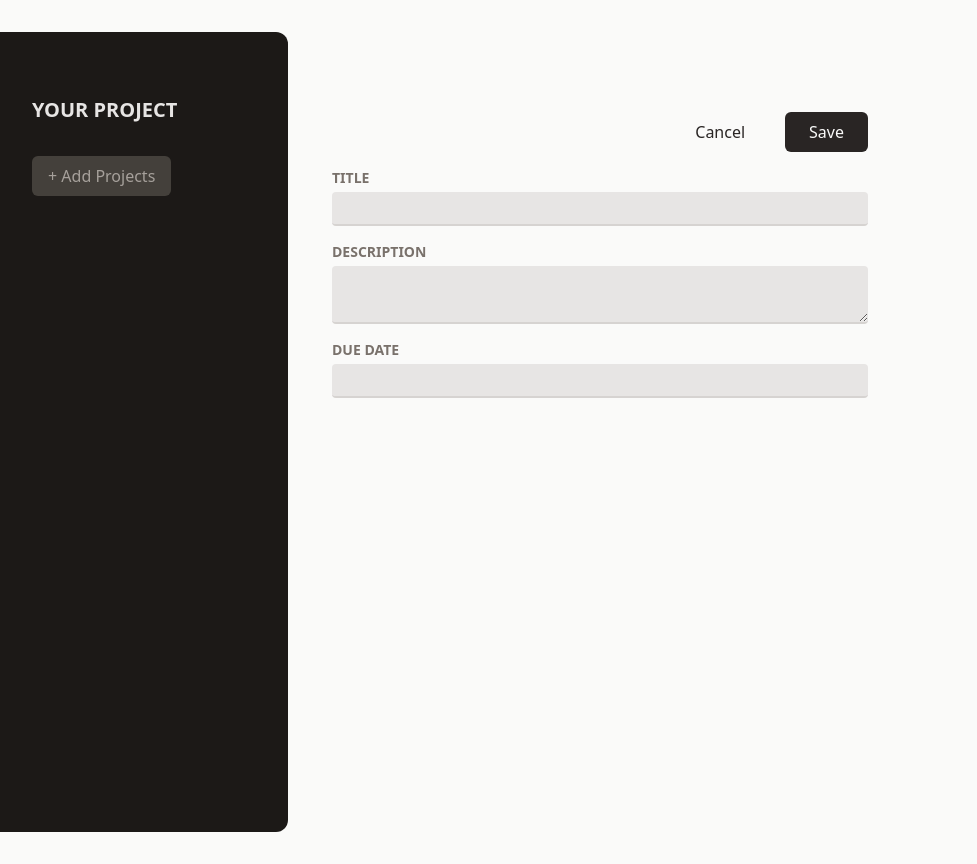
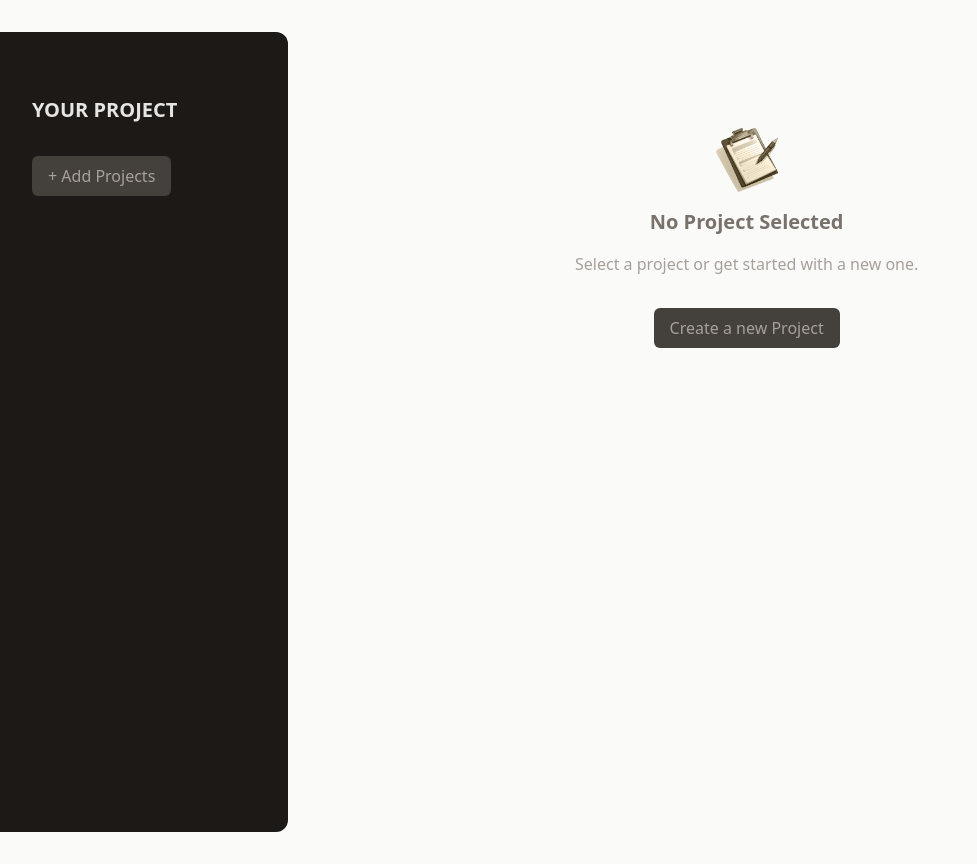
Before and after one commit to Shahbaaz92/My-Project-Manager, a React (Vite) app: page / in a window 1280 px wide. Shown: the whole page, without its empty margins (0-977 px from the left). Built offline with nearby package versions, Linux system fonts and the light colour scheme.

Commit message:
Update App.jsx

```diff
--- a/src/App.jsx
+++ b/src/App.jsx
@@ -1,11 +1,16 @@
+import { useState } from "react";
+
 import CreateProject from "./components/CreateProject";
+import ProjectSidebar from "./components/ProjectSidebar";
+import NoProjectSelected from "./components/NoProjectSelected";
 import ProjectList from "./components/ProjectList";
-import ProjectSidebar from "./components/ProjectSidebar";
 function App() {
+  const [] = useState();
   return (
     <main className="h-screen my-8  flex gap-8 ">
       <ProjectSidebar />
-      <CreateProject />
+      {/* <CreateProject /> */}
+      <NoProjectSelected />
     </main>
   );
 }
--- /dev/null
+++ b/src/components/Button.jsx
@@ -0,0 +1,12 @@
+function Button({ children, ...props }) {
+  return (
+    <button
+      className="px-4 py-2 text-xs md:text-base rounded-md bg-stone-700 text-stone-400 hover:bg-stone-600 hover:text-stone-100 cursor-pointer"
+      {...props}
+    >
+      {children}
+    </button>
+  );
+}
+
+export default Button;
--- a/src/components/NoProjectSelected.jsx
+++ b/src/components/NoProjectSelected.jsx
@@ -1,9 +1,24 @@
 import noProjectsImg from "../assets/no-projects.png";
+import Button from "./Button";
 
 function NoProjectSelected() {
   return (
-    <div>
-      <img src={noProjectsImg} alt="Project Board" className="w-20" />
+    <div className="mt-24 text-center w-2/3">
+      <img
+        src={noProjectsImg}
+        alt="Project Board"
+        className="w-16 h-16 object-contain mx-auto"
+      />
+      <h2 className="text-xl font-bold text-stone-500 my-4">
+        No Project Selected
+      </h2>
+      <p className="text-stone-400 mb-4">
+        {" "}
+        Select a project or get started with a new one.
+      </p>
+      <p className="mt-8">
+        <Button>Create a new Project</Button>
+      </p>
     </div>
   );
 }
--- a/src/components/ProjectSidebar.jsx
+++ b/src/components/ProjectSidebar.jsx
@@ -1,3 +1,4 @@
+import Button from "./Button";
 function ProjectSidebar() {
   return (
     <aside className="w-1/3 px-8 py-16 bg-stone-900 text-stone-50 md:w-72 rounded-r-xl">
@@ -5,9 +6,7 @@
         Your Project
       </h2>
       <div>
-        <button className="px-4 py-2 text-xs md:text-base rounded-md bg-stone-700 text-stone-400 hover:bg-stone-600 hover:text-stone-100">
-          + Add Projects
-        </button>
+        <Button>+ Add Projects</Button>
       </div>
       <ul></ul>
     </aside>
```
